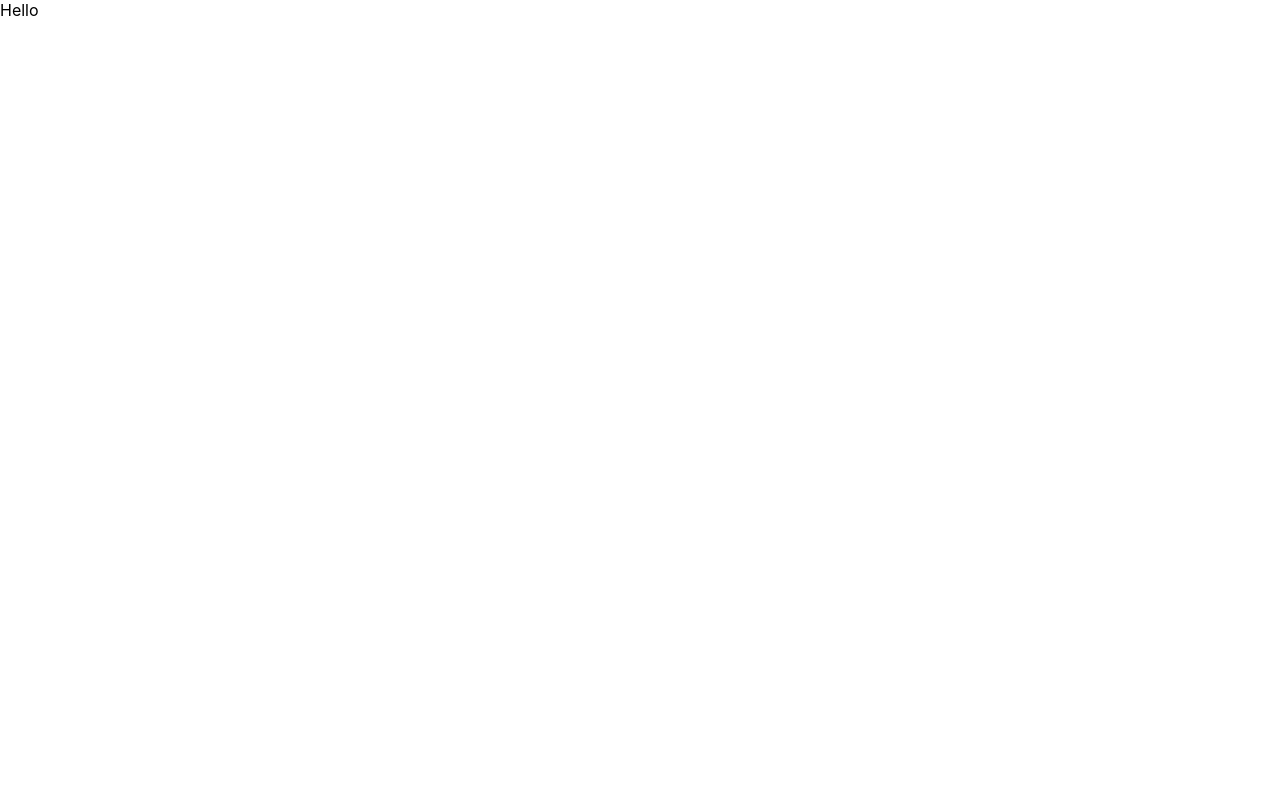
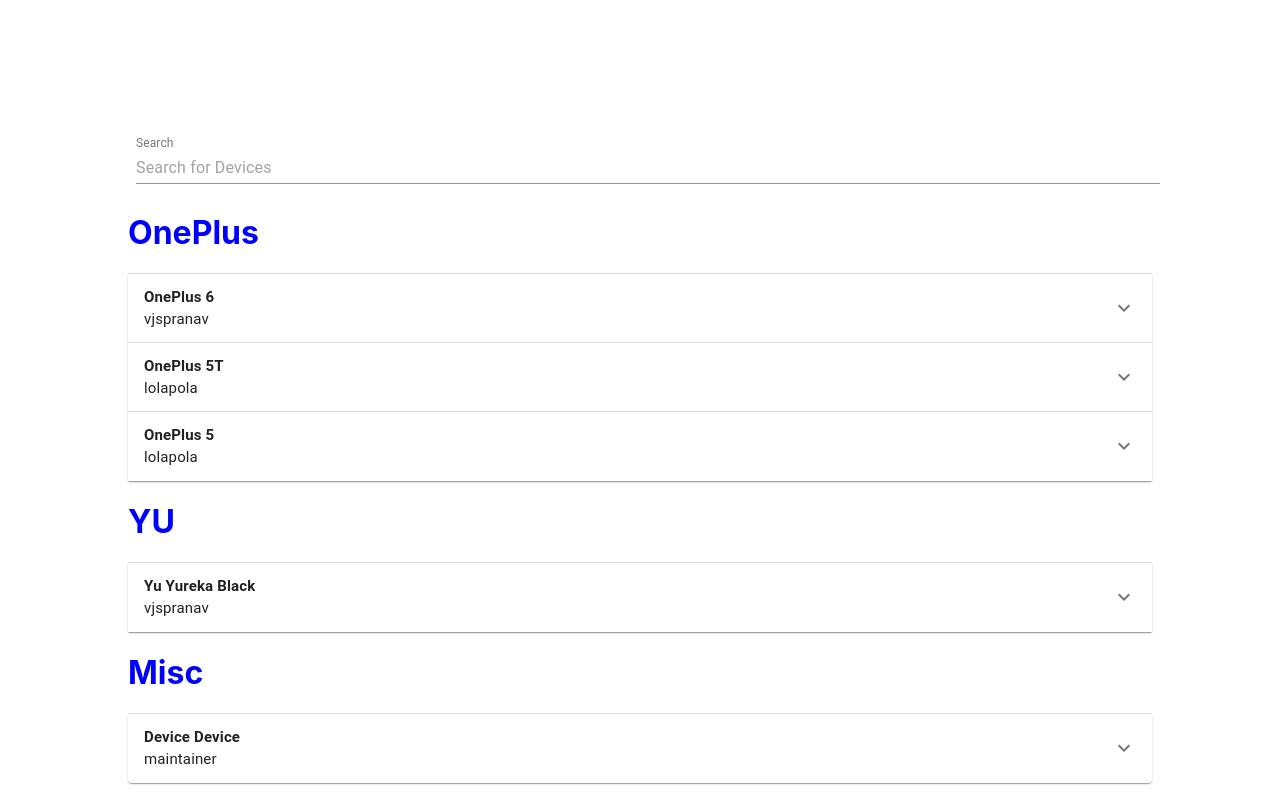
Before and after one commit to vjspranav/StagOS_Downloads, a React (Create React App) app: page / in a window 1280 px wide. Built offline with nearby package versions, Linux system fonts and the light colour scheme.

Commit message:
Create a base for website

```diff
--- a/package.json
+++ b/package.json
@@ -4,6 +4,8 @@
   "version": "0.1.0",
   "private": true,
   "dependencies": {
+    "@material-ui/core": "^4.11.4",
+    "@material-ui/icons": "^4.11.2",
     "@testing-library/jest-dom": "^5.12.0",
     "@testing-library/react": "^11.2.6",
     "@testing-library/user-event": "^12.8.3",
--- a/public/index.html
+++ b/public/index.html
@@ -29,7 +29,7 @@
       work correctly both with client-side routing and a non-root public URL.
       Learn how to configure a non-root public URL by running `npm run build`.
     -->
-    <title>React App</title>
+    <title>Downloads</title>
   </head>
   <body>
     <noscript>You need to enable JavaScript to run this app.</noscript>
--- a/src/App.js
+++ b/src/App.js
@@ -1,7 +1,58 @@
 import "./App.css";
+import StagAccordion from "./components/StagAccordion";
+import TextField from "@material-ui/core/TextField";
 
 function App() {
-  return <div>Hello</div>;
+  return (
+    <div
+      style={{
+        position: "center",
+        marginLeft: "10%",
+        marginRight: "10%",
+        marginTop: "10%",
+      }}
+    >
+      <TextField
+        id="standard-full-width"
+        label="Search"
+        style={{ margin: 8 }}
+        placeholder="Search for Devices"
+        fullWidth
+        margin="normal"
+        InputLabelProps={{
+          shrink: true,
+        }}
+      />
+      <h1 style={{ color: "blue" }}>OnePlus</h1>
+      <StagAccordion
+        name="vjspranav"
+        codename="enchilada"
+        device="OnePlus 6"
+      ></StagAccordion>
+      <StagAccordion
+        name="lolapola"
+        codename="dumpling"
+        device="OnePlus 5T"
+      ></StagAccordion>
+      <StagAccordion
+        name="lolapola"
+        codename="dumpling"
+        device="OnePlus 5"
+      ></StagAccordion>
+      <h1 style={{ color: "blue" }}>YU</h1>
+      <StagAccordion
+        name="vjspranav"
+        codename="garlic"
+        device="Yu Yureka Black"
+      ></StagAccordion>
+      <h1 style={{ color: "blue" }}>Misc</h1>
+      <StagAccordion
+        name="maintainer"
+        codename="devicex"
+        device="Device Device"
+      ></StagAccordion>
+    </div>
+  );
 }
 
 export default App;
--- /dev/null
+++ b/src/components/StagAccordion.js
@@ -0,0 +1,57 @@
+import React from "react";
+//import ReactDOM from "react-dom";
+import { makeStyles } from "@material-ui/core/styles";
+import Accordion from "@material-ui/core/Accordion";
+import AccordionDetails from "@material-ui/core/AccordionDetails";
+import AccordionSummary from "@material-ui/core/AccordionSummary";
+import Typography from "@material-ui/core/Typography";
+import ExpandMoreIcon from "@material-ui/icons/ExpandMore";
+import { useState } from "react";
+
+const useStyles = makeStyles((theme) => ({
+  root: {
+    width: "50%",
+  },
+  heading: {
+    fontSize: theme.typography.pxToRem(15),
+    flexBasis: "33.33%",
+    flexShrink: 0,
+  },
+  secondaryHeading: {
+    fontSize: theme.typography.pxToRem(15),
+    color: theme.palette.text.secondary,
+  },
+}));
+
+export default function StagAccordionnpm(props) {
+  const classes = useStyles();
+  const [expanded, setExpanded] = useState(false);
+
+  const handleChange = (panel) => (event, isExpanded) => {
+    setExpanded(isExpanded ? panel : false);
+  };
+  let name = props.name;
+  let codename = props.codename;
+  let device = props.device;
+  return (
+    <Accordion
+      expanded={expanded === "panel1"}
+      onChange={handleChange("panel1")}
+    >
+      <AccordionSummary
+        expandIcon={<ExpandMoreIcon />}
+        aria-controls="panel1bh-content"
+        id="panel1bh-header"
+      >
+        <Typography className={classes.heading}>
+          <strong>{device}</strong>
+          <br />
+          {name}
+        </Typography>
+      </AccordionSummary>
+      <AccordionDetails>
+        <Typography>Download for your device {codename}</Typography>
+      </AccordionDetails>
+    </Accordion>
+  );
+}
```
Also changed, not shown: 1 other file (tests, documents, lock files or other folders).
